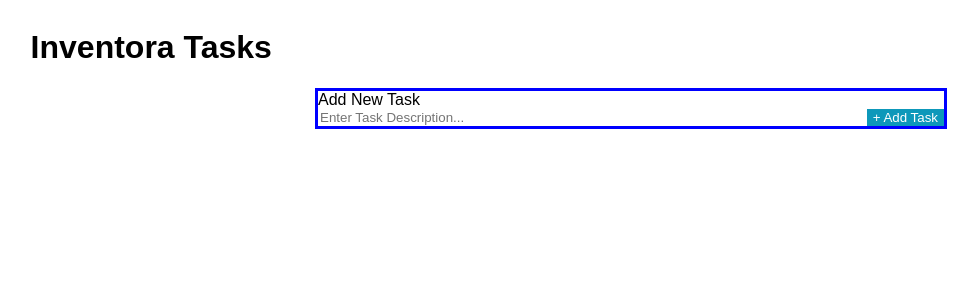
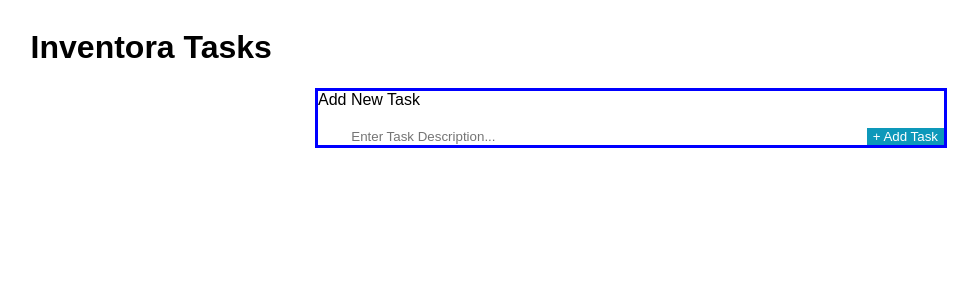
Before and after one commit to adamhinton/inv-todo, a React (Create React App) app: page / in a window 1280 px wide. Shown: the top 300 px of the page, without its empty margins (9-987 px from the left). Built offline with nearby package versions, Linux system fonts and the light colour scheme.

Commit message:
add m-b to label

```diff
--- a/src/components/AddNewTaskForm.js
+++ b/src/components/AddNewTaskForm.js
@@ -26,10 +26,12 @@ const StyledForm = styled.form`
 
 const StyledLabel = styled.label`
   width: 100%;
+  margin-bottom: 3%;
 `;
 
 const StyledInput = styled.input`
   border: none;
+  margin-left: 5%;
 `;
 
 const StyledButton = styled.button`
```
